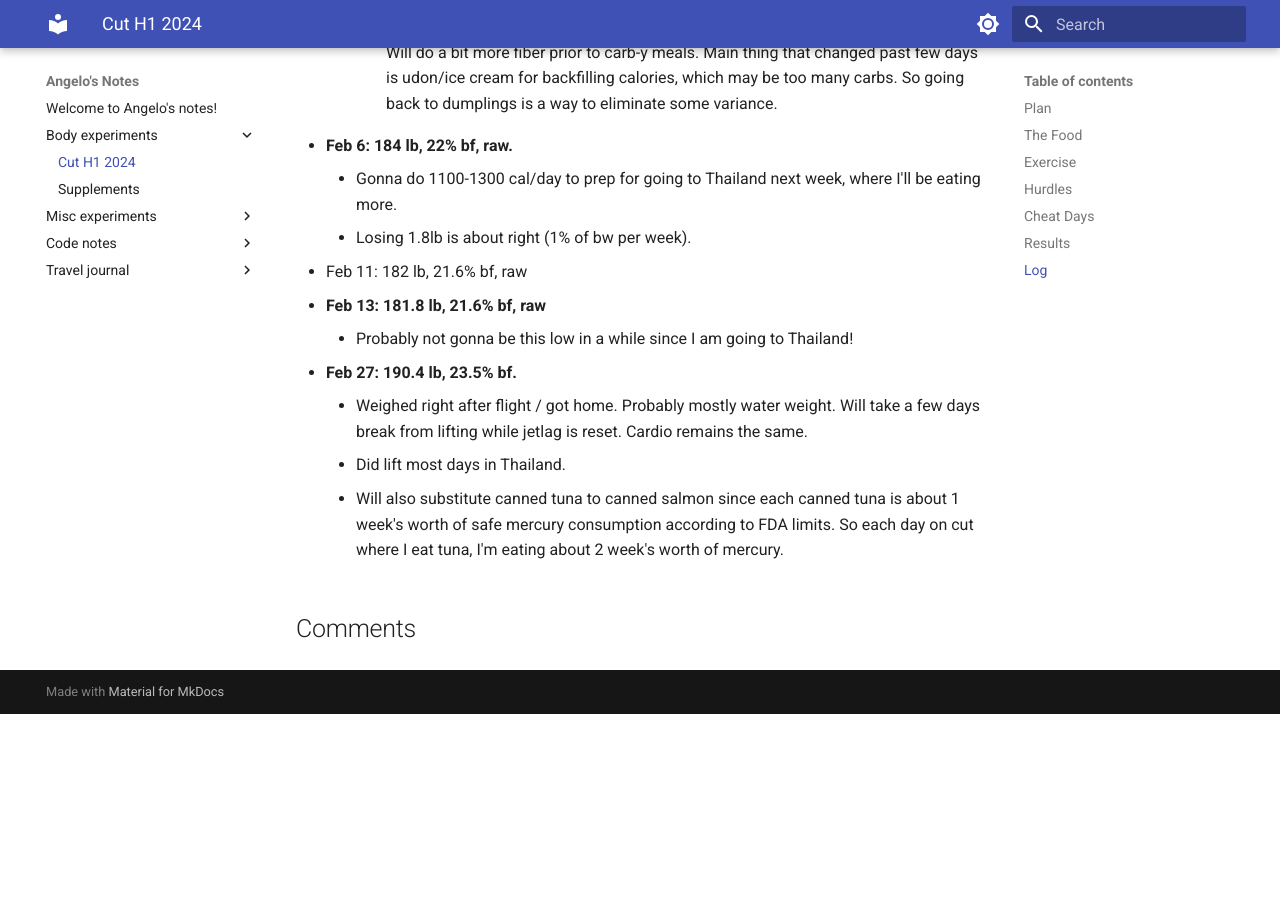
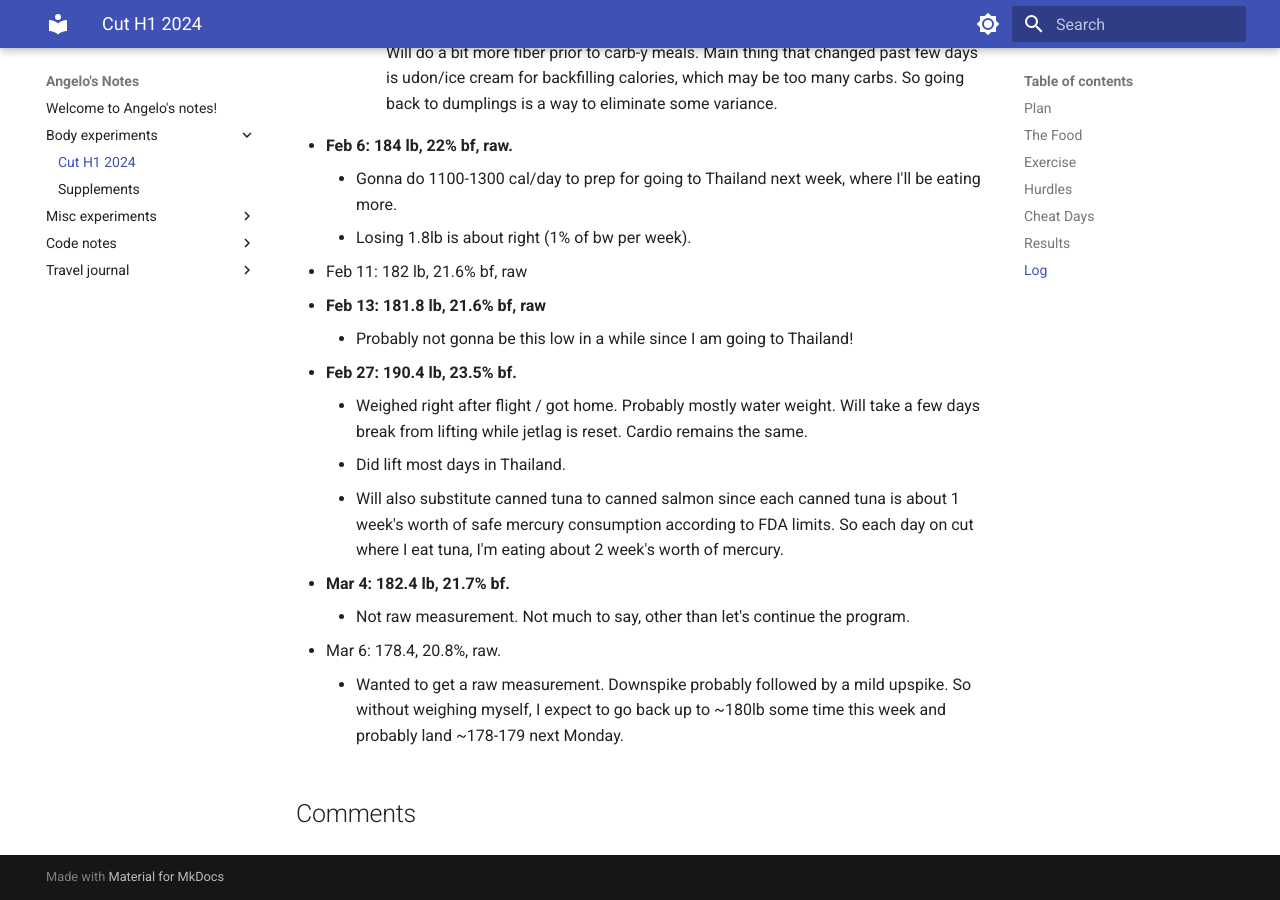
Before and after one commit to ANG3L0/notes-bloggo, an MkDocs documentation site: the page built from docs/Body experiments/DietProtocol2024.md, in a window 1280 px wide and 900 px high, scrolled down 11018 px. Built offline with MkDocs 1.6.1 and Material for MkDocs 9.7.7, drawn with Linux system fonts in a browser that asks for light colours; comment, search, counter and statistics services are not loaded; before the commit the page ends 11732 px from its top, so only the background shows below that.

Commit message:
some measurements

```diff
--- a/docs/Body experiments/DietProtocol2024.md
+++ b/docs/Body experiments/DietProtocol2024.md
@@ -193,3 +193,7 @@ Daily reports are kind of a waste of time. Some say you should take the average
     * Weighed right after flight / got home. Probably mostly water weight. Will take a few days break from lifting while jetlag is reset. Cardio remains the same.
     * Did lift most days in Thailand.
     * Will also substitute canned tuna to canned salmon since each canned tuna is about 1 week's worth of safe mercury consumption according to FDA limits. So each day on cut where I eat tuna, I'm eating about 2 week's worth of mercury.
+* **Mar 4: 182.4 lb, 21.7% bf.**
+    * Not raw measurement. Not much to say, other than let's continue the program.
+* Mar 6: 178.4, 20.8%, raw.
+    * Wanted to get a raw measurement. Downspike probably followed by a mild upspike. So without weighing myself, I expect to go back up to ~180lb some time this week and probably land ~178-179 next Monday.
```
